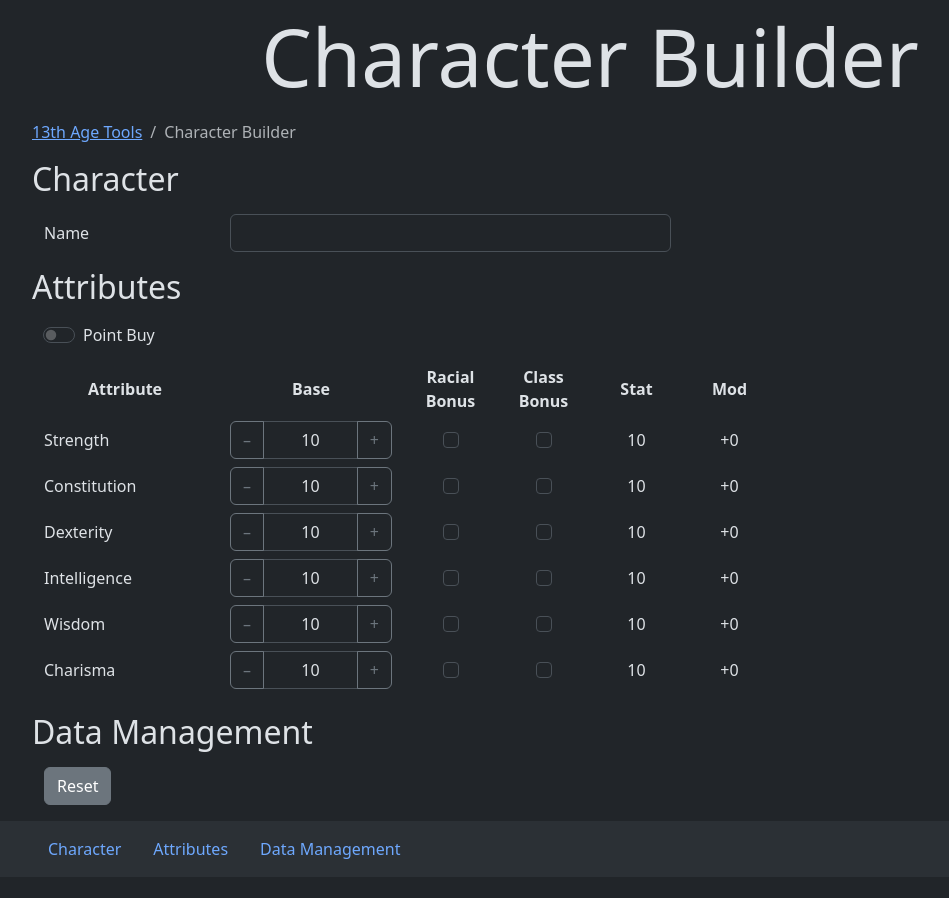
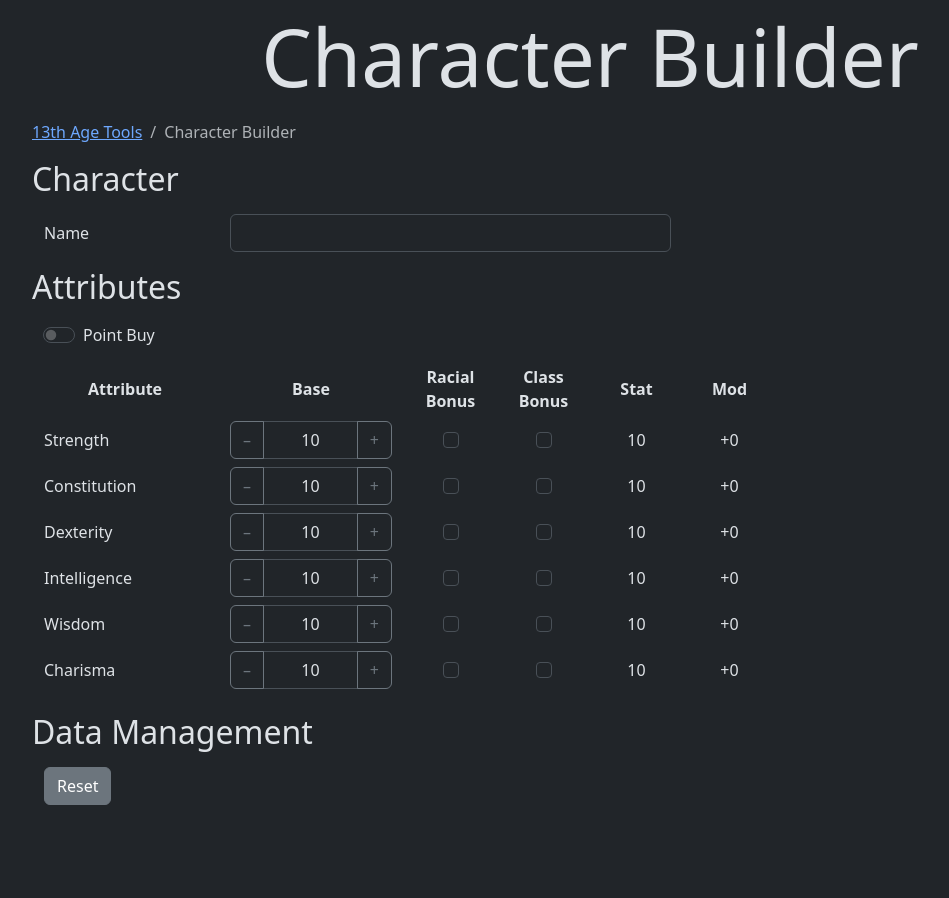
Before and after one commit to 13th-Age/Character-Builder, a Jekyll site: the page built from index.html, in a window 1280 px wide. Shown: the whole page, without its empty margins (50-999 px from the left). Built offline with Jekyll 4.4.1, drawn with Linux system fonts in a browser that asks for light colours.

Commit message:
Remove Navbar

```diff
--- a/index.html
+++ b/index.html
@@ -655,36 +655,4 @@ onLoad: "OnDocumentLoad()"
 
 
 
-{% comment %} Navbar {% endcomment -%}
-<nav class="navbar navbar-expand-sm sticky-bottom bg-body-tertiary mt-3">
-<div class="container">
-	<button type="button"
-		class="navbar-toggler"
-		data-bs-toggle="collapse"
-		data-bs-target="#navbarToggle">
-		<span class="navbar-toggler-icon"></span>
-	</button>
-	<div class="collapse navbar-collapse"
-		id="navbarToggle">
-		<ul class="nav nav-pills">
-			<li class="nav-item">
-				<a class="nav-link"
-					href="#Character">Character</a>
-			</li>
-			<li class="nav-item">
-				<a class="nav-link"
-					href="#Attributes">Attributes</a>
-			</li>
-				<li class="nav-item">
-					<a class="nav-link"
-						href="#DataManagement">Data Management</a>
-				</li>
-		</ul>
-	</div>
-</div>
-</nav>
-
-
-
-
 <script src="{{ 'assets/js/index.js?v=' | append: site.github.build_revision }}"></script>
```
